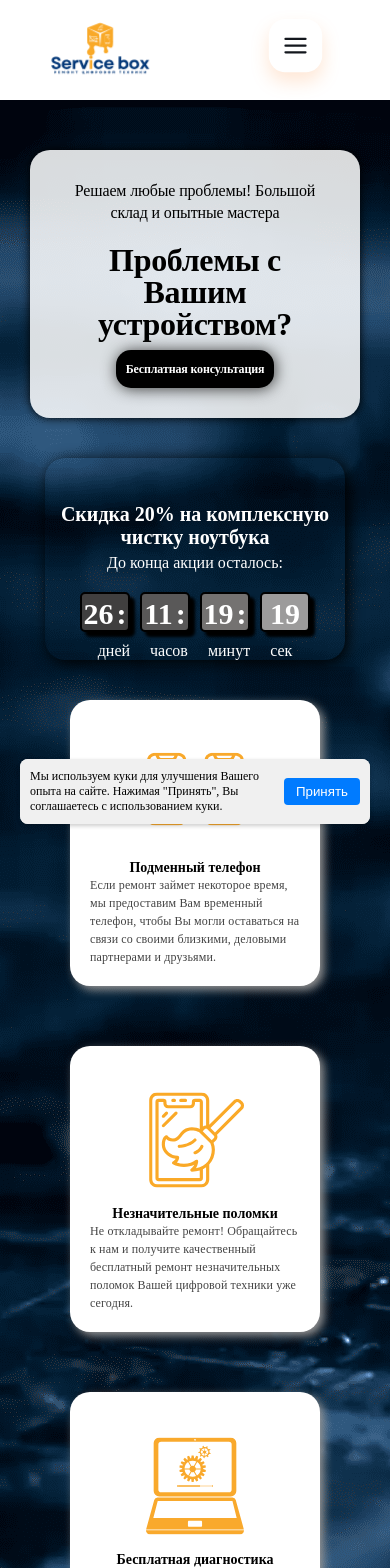
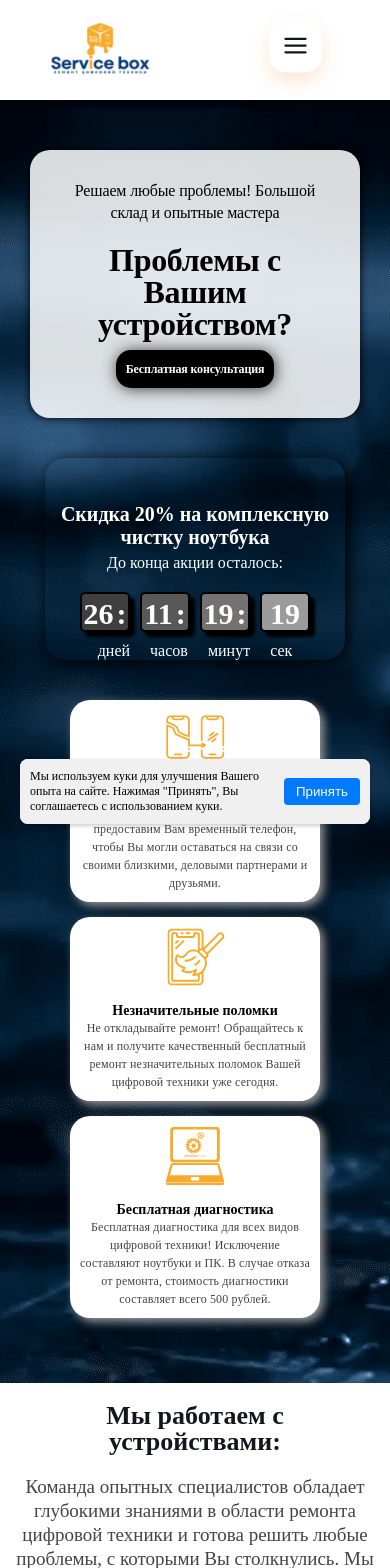
Before and after one commit to Servicebox/Servicebox, a React (Create React App) app in the folder frontend/: page / in a window 390 px wide. Shown: the top 1568 px of the page. Built offline with nearby package versions, Linux system fonts and the light colour scheme.

Commit message:
mainbanner стили

```diff
--- a/frontend/package.json
+++ b/frontend/package.json
@@ -34,8 +34,6 @@
     "react-dom": "^18.2.0",
     "react-router-dom": "^6.20.0",
     "react-scripts": "^5.0.1",
-    "react-spring": "^9.7.3",
-    "react-use-gesture": "^9.1.3",
     "smooth-scroll": "^16.1.3",
     "web-vitals": "^3.5.0",
     "workbox-cacheable-response": "^7.0.0"
--- a/frontend/src/components/Main/ArronService/ArronnService.css
+++ b/frontend/src/components/Main/ArronService/ArronnService.css
@@ -145,7 +145,7 @@ font-size: 26px;
 font-style: normal;
 font-weight: 700;
 line-height: normal;
-display: none;
+
   }
   .arron-service__list-item{
     font-family: Montserrat;
@@ -166,6 +166,7 @@ padding-left: 8px;
 .arron-service{
   display: flex;
   max-width: 100%;
+  padding-top: 5px;
 }
 .arron-service__list{
   display: flex;
--- a/frontend/src/components/Main/Completed/Completed.css
+++ b/frontend/src/components/Main/Completed/Completed.css
@@ -130,6 +130,9 @@ padding: 0;
 }
 
 @media screen and (min-width: 320px) and (max-width: 450px) {
+  .contacts__list-text{
+font-size: 25px;
+  }
   .completted__prev-image{
     width: 50px;
     height: 50px;
--- a/frontend/src/components/Main/MainBanner/MainBanner.css
+++ b/frontend/src/components/Main/MainBanner/MainBanner.css
@@ -291,7 +291,8 @@ gap: 40px;
   display: flex;
   flex-direction: column;
   max-width: 364px;
-  text-align: flex-start;
+  text-align: center;
+
 }
 
 .care-about-you__title {
@@ -337,23 +338,20 @@ gap: 40px;
 .care-about{
     display: flex;
     flex-wrap: wrap;
-    gap: 30px;
+    gap: 10px;
     justify-content: center;
 }
 
-@media  (min-width: 1001px) {
-  .care-about{
-    display: flex;
-    gap: 20px;
-    width: 100%;
-    flex-direction: row;
-    margin: 0 auto;
-    justify-content: center;
-}
-}
+
+
 
 /* Для экранов шириной от 320px до 480px */
 @media screen and (min-width: 320px) and (max-width: 480px) {
+  .care-about{
+display: flex;
+flex-wrap: wrap;
+gap: 0px;
+  }
   .main-banner__text,
   .main-banner__title {
     font-size: 60px;
@@ -431,9 +429,9 @@ padding: 5px 10px;
     justify-items: center;
     grid-auto-flow: row;
     gap: 0px;
-    padding-top: 44px;
     max-width: 250px;
-    margin-bottom: 30px;
+    margin-bottom: 15px;
+    padding: 10px;
   }
   .main-banner{
     padding-top: 50px;
@@ -468,13 +466,13 @@ letter-spacing: 0.14px;
     max-width: 300px;
   }
   .care-about-you__img{
-    max-width: 100px;
+    max-width: 60px;
   }
   .care-about-you__image{
     max-width: 100px;
   }
   .care-about-you__images{
-    max-width: 100px;
+    max-width: 60px;
   }
   .care-you{
     display: flex;
--- a/frontend/src/components/Main/ServiceRef/ServiceRef.css
+++ b/frontend/src/components/Main/ServiceRef/ServiceRef.css
@@ -206,6 +206,7 @@ font-weight: 700;
 line-height: 26px; /* 100% */
 max-width: 268px;
 padding-bottom: 20px;
+padding-top: 20px;
 text-align: center;
   }
   .card__title{
```
